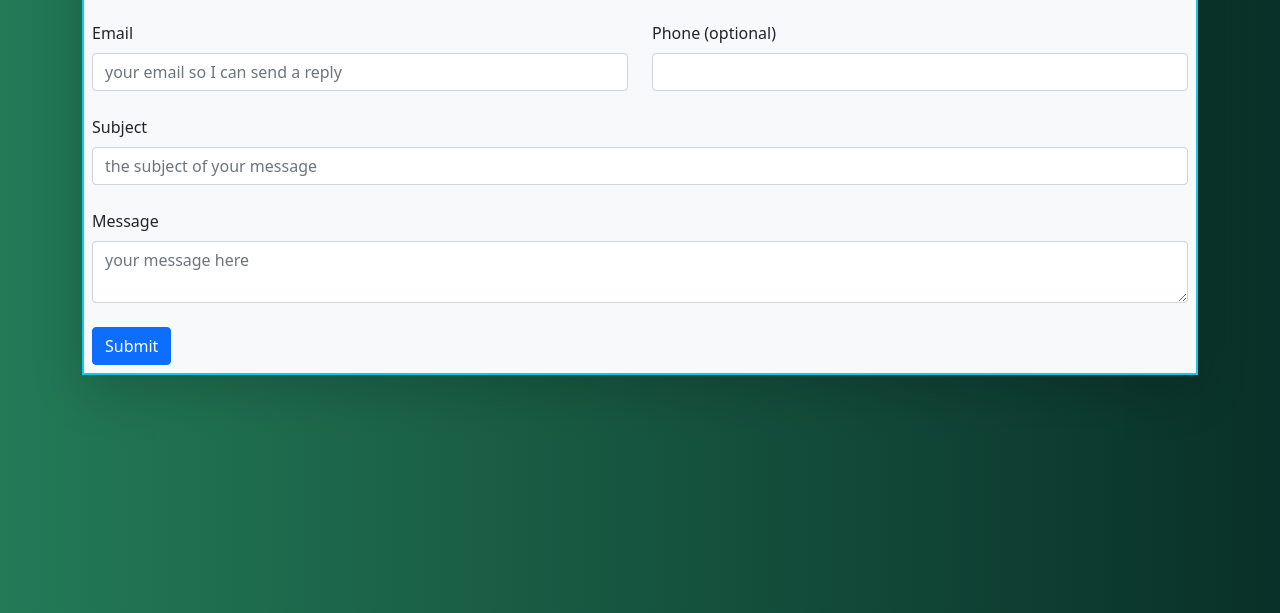
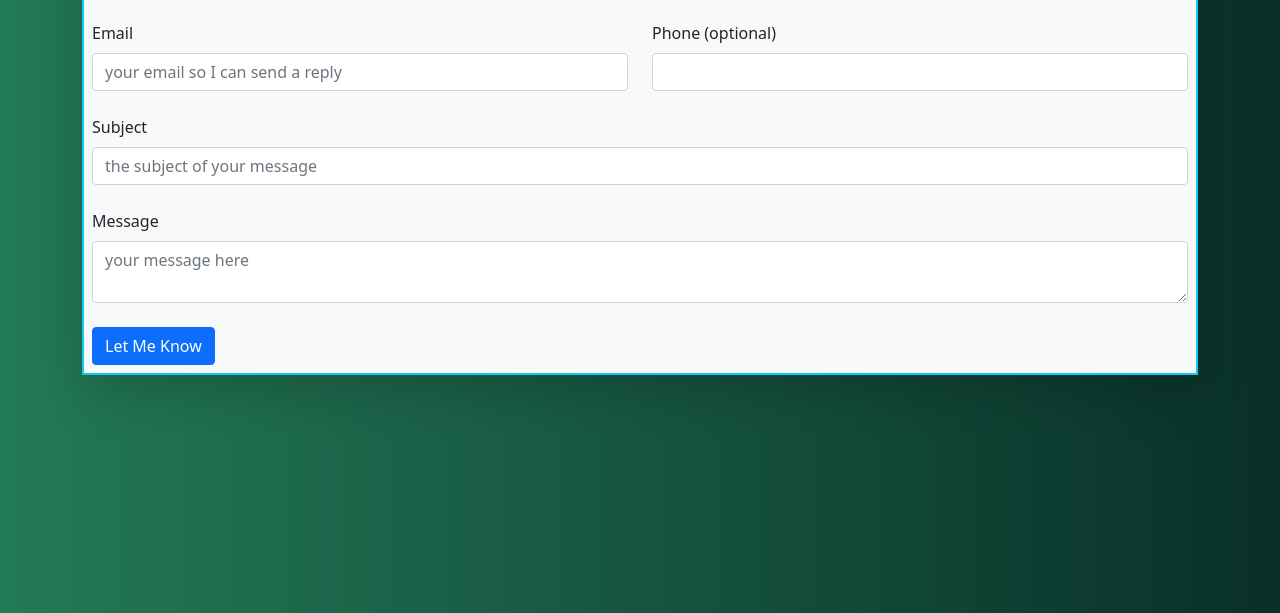
Before and after one commit to camohr/Coder-Foundry-Bootstrap-5, a plain HTML site: page ContactForm/index.html in a window 1280 px wide. Shown: the part 187-800 px from the top of the page. Drawn offline with nearby package versions, Linux system fonts and the light colour scheme.

Commit message:
test commit

```diff
--- a/ContactForm/index.html
+++ b/ContactForm/index.html
@@ -51,7 +51,7 @@
                         <textarea type="text" name="message" class="form-control" placeholder="your message here" aria-label="Message"></textarea>
                     </div>
                 </div>
-                <button type="submit" class="btn btn-primary mt-4">Submit</button>
+                <button type="submit" class="btn btn-primary mt-4">Let Me Know</button>
             </form>
         </div>
     </div>
```
